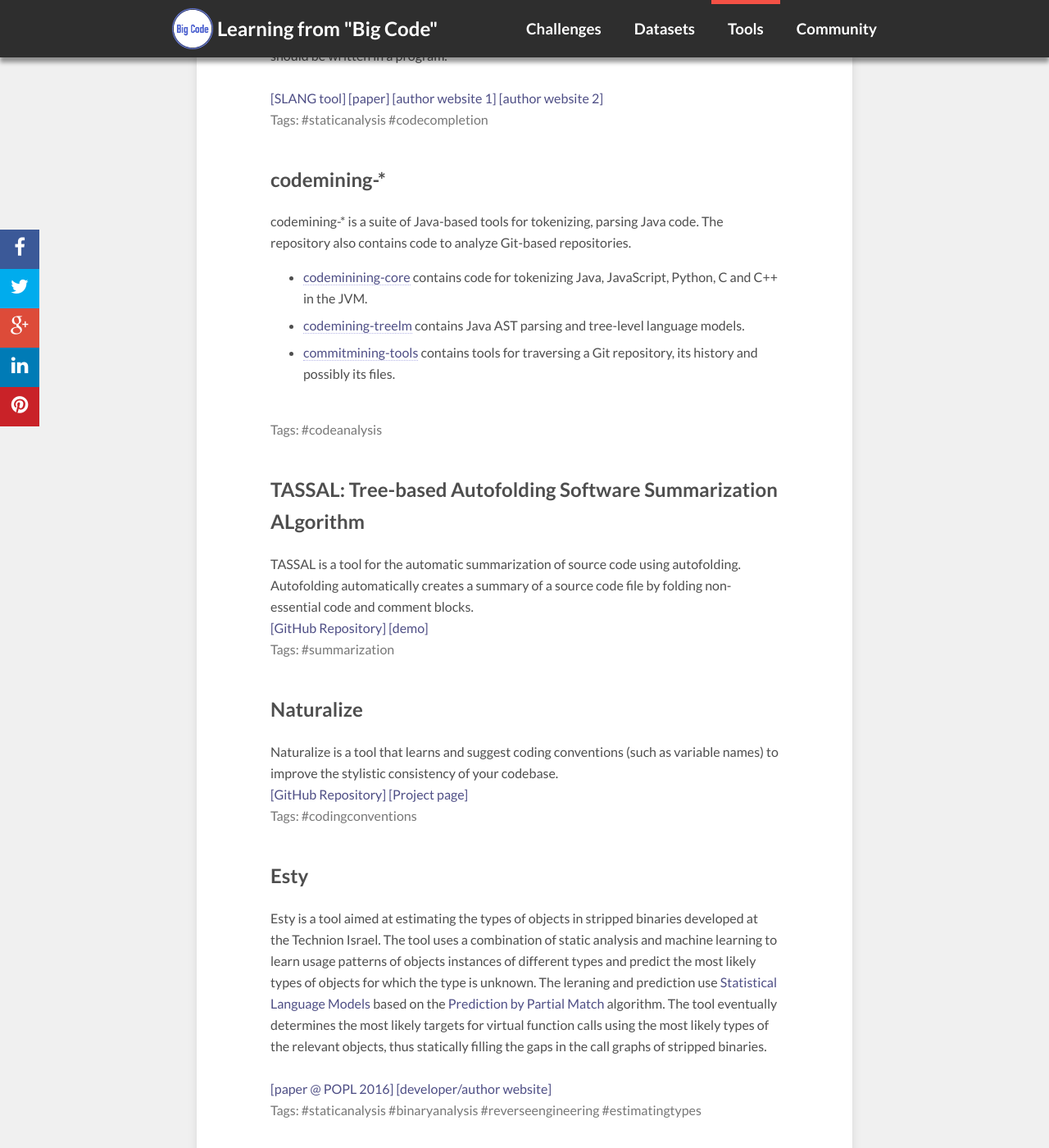
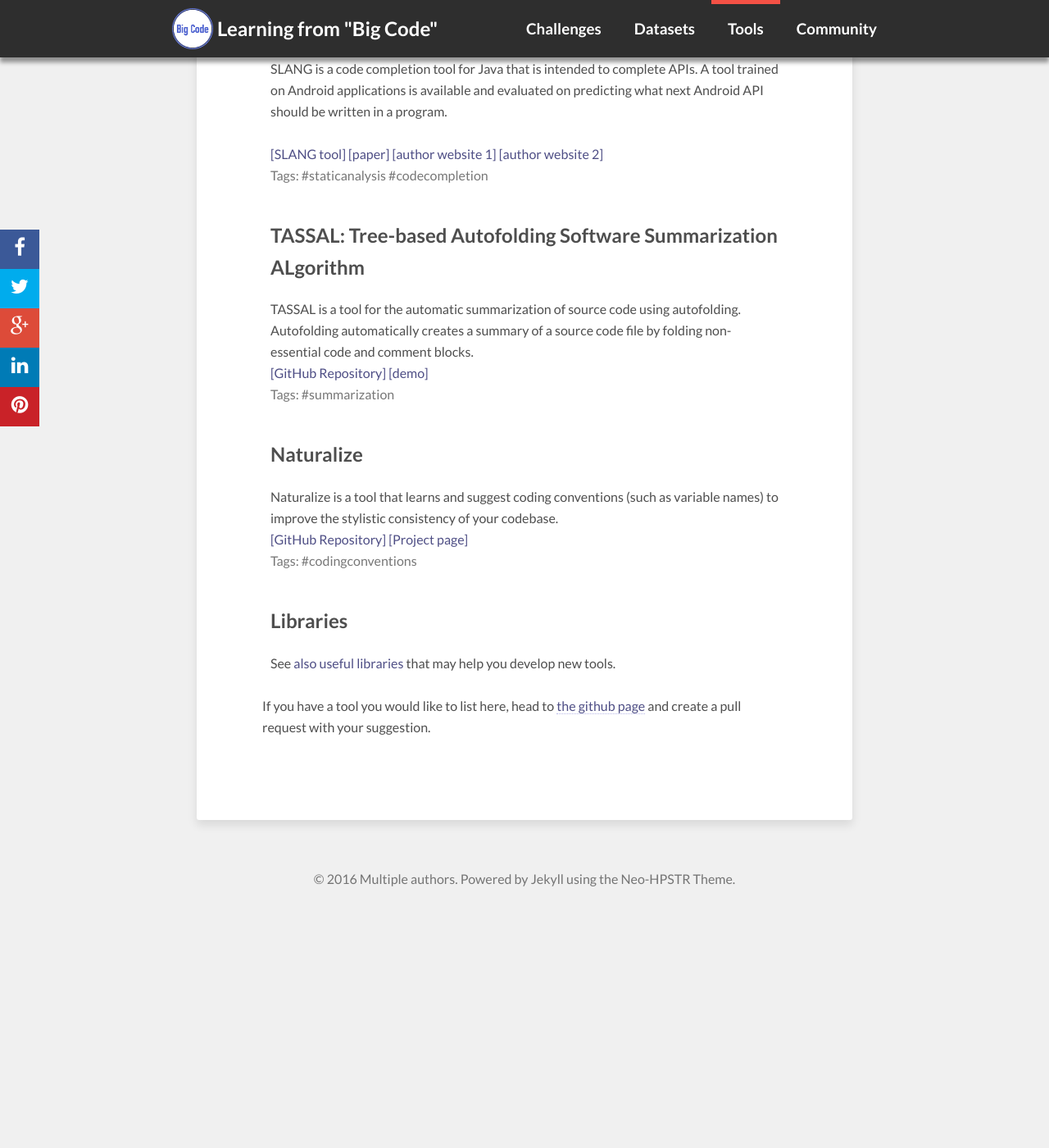
Before and after one commit to learnbigcode/learnbigcode.github.io, a Jekyll site: the page built from tools/index.md, in a window 1280 px wide and 1400 px high, scrolled down 797 px. Shown: the whole window at 82% size. Built offline with Jekyll 4.4.1, drawn with Linux system fonts in a browser that asks for light colours; nearby versions of some CDN libraries; comment, search, counter and statistics services are not loaded; after the commit the page ends 1910 px from its top, so only the background shows below that; some of the changed text lies outside the part shown.

Commit message:
Split tools/libraries.

```diff
--- a/tools/index.md
+++ b/tools/index.md
@@ -8,6 +8,8 @@ share: false
 ---
 
 Add your program analysis tools by creating a pull request <a href="https://github.com/learnbigcode/learnbigcode.github.io/tree/master/tools">here</a>.
+
+This is a list of usable tools that you can try and see the benefits of "Big Code". Additionally, there are useful <a href="/tools/libs">libraries</a> useful when developing such tools.
 
 <div class="highlightitem">
 <h2>JSNice</h2>
@@ -30,22 +32,6 @@ SLANG is a code completion tool for Java that is intended to complete APIs. A to
 </div>
 
 <div class="highlightitem">
-<h2>codemining-*</h2>
-
-codemining-* is a suite of Java-based tools for tokenizing, parsing Java code.
-The repository also contains code to analyze Git-based repositories.
-
-<ul>
-<li> <a href="https://github.com/mast-group/codemining-core">codeminining-core</a> contains code for tokenizing Java, JavaScript, Python, C and C++ in the JVM.</li>
-
-<li> <a href="https://github.com/mast-group/codemining-treelm">codemining-treelm</a> contains Java AST parsing and tree-level language models.</li>
-
-<li> <a href="https://github.com/mast-group/commitmining-tools">commitmining-tools</a> contains tools for traversing a Git repository, its history and possibly its files.</li>
-</ul>
-<br/><span class="tags">Tags: #codeanalysis</span>
-</div>
-
-<div class="highlightitem">
 <h2>TASSAL: Tree-based Autofolding Software Summarization ALgorithm</h2>
 TASSAL is a tool for the automatic summarization of source code using autofolding. Autofolding automatically creates a summary of a source code file by folding non-essential code and comment blocks.
 
@@ -63,6 +49,13 @@ Naturalize is a tool that learns and suggest coding conventions (such as variabl
 </div>
 
 <div class="highlightitem">
+<h2>Libraries</h2>
+
+See <a href="/tools/libs">also useful libraries</a> that may help you develop new tools.
+</div>
+
+<!-- To be reinserted once the tool is actually present
+<div class="highlightitem">
 <h2>Esty</h2>
 Esty is a tool aimed at estimating the types of objects in stripped binaries developed at the Technion Israel.
 The tool uses a combination of static analysis and machine learning to learn usage patterns of objects instances of different types and predict the most likely types of objects for which the type is unknown.
@@ -73,5 +66,6 @@ The tool eventually determines the most likely targets for virtual function call
 <a href="http://omerkatz.cswp.cs.technion.ac.il/wp-content/uploads/sites/28/2016/01/p313-katz.pdf">[paper @ POPL 2016]</a> <a href="http://omerkatz.cswp.cs.technion.ac.il">[developer/author website]</a>
 <br><span class="tags">Tags: #staticanalysis #binaryanalysis #reverseengineering #estimatingtypes</span>
 </div>
+-->
 
 If you have a tool you would like to list here, head to <a href="https://github.com/learnbigcode/learnbigcode.github.io/tree/master/tools">the github page</a> and create a pull request with your suggestion.
--- /dev/null
+++ b/tools/libs/index.md
@@ -0,0 +1,28 @@
+---
+layout: page
+title: "Libraries for Tools"
+description: "Big Code Challenges"
+tags: [learning, tools, big code]
+comments: false
+share: false
+---
+
+This is a list of useful libraries for developing new "Big Code" tools.
+
+Add your library by creating a pull request <a href="https://github.com/learnbigcode/learnbigcode.github.io/tree/master/tools/libs">here</a>.
+
+<div class="highlightitem">
+<h2>codemining-*</h2>
+
+codemining-* is a suite of Java-based tools for tokenizing, parsing Java code.
+The repository also contains code to analyze Git-based repositories.
+
+<ul>
+<li> <a href="https://github.com/mast-group/codemining-core">codeminining-core</a> contains code for tokenizing Java, JavaScript, Python, C and C++ in the JVM.</li>
+
+<li> <a href="https://github.com/mast-group/codemining-treelm">codemining-treelm</a> contains Java AST parsing and tree-level language models.</li>
+
+<li> <a href="https://github.com/mast-group/commitmining-tools">commitmining-tools</a> contains tools for traversing a Git repository, its history and possibly its files.</li>
+</ul>
+<br/><span class="tags">Tags: #codeanalysis</span>
+</div>
```
